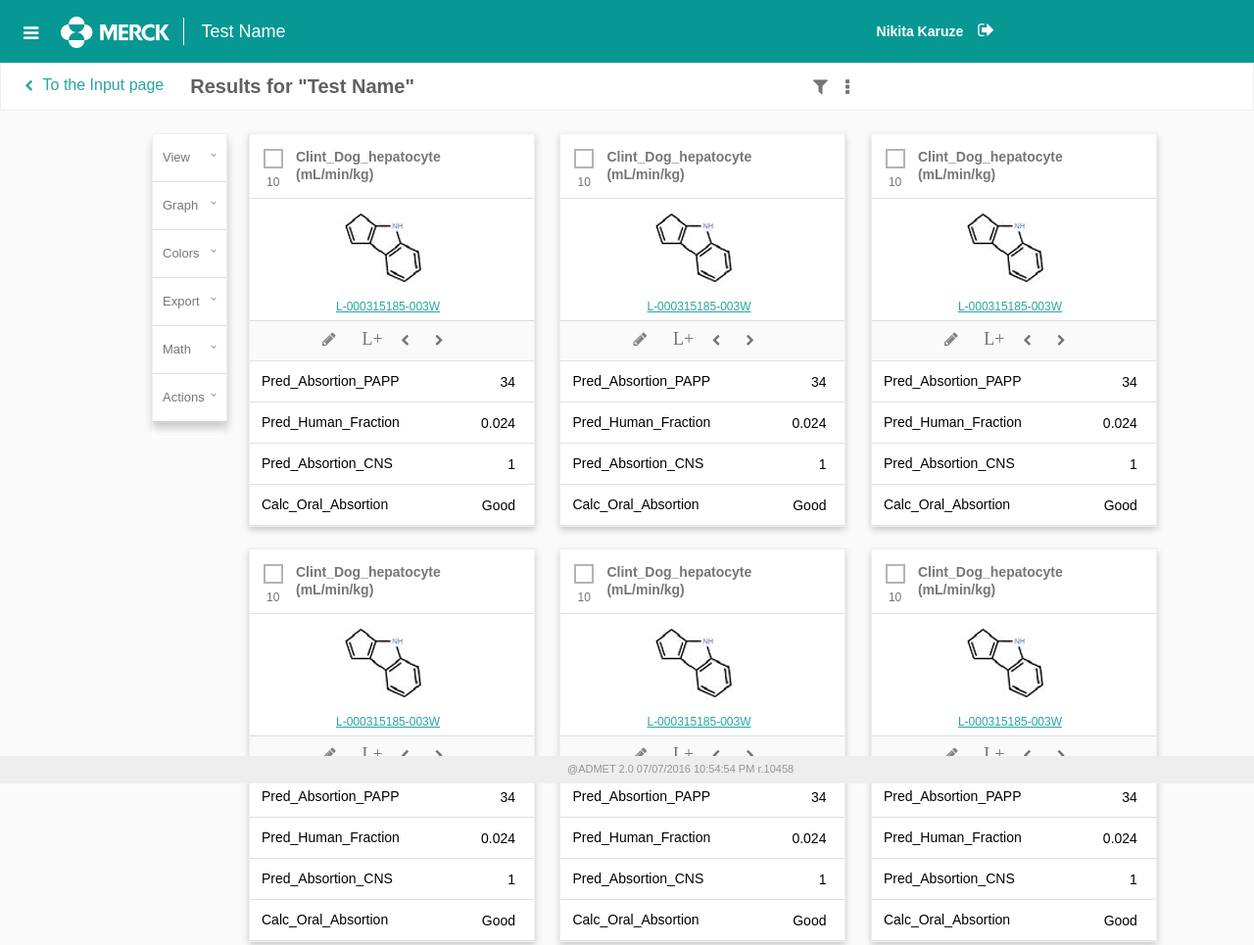
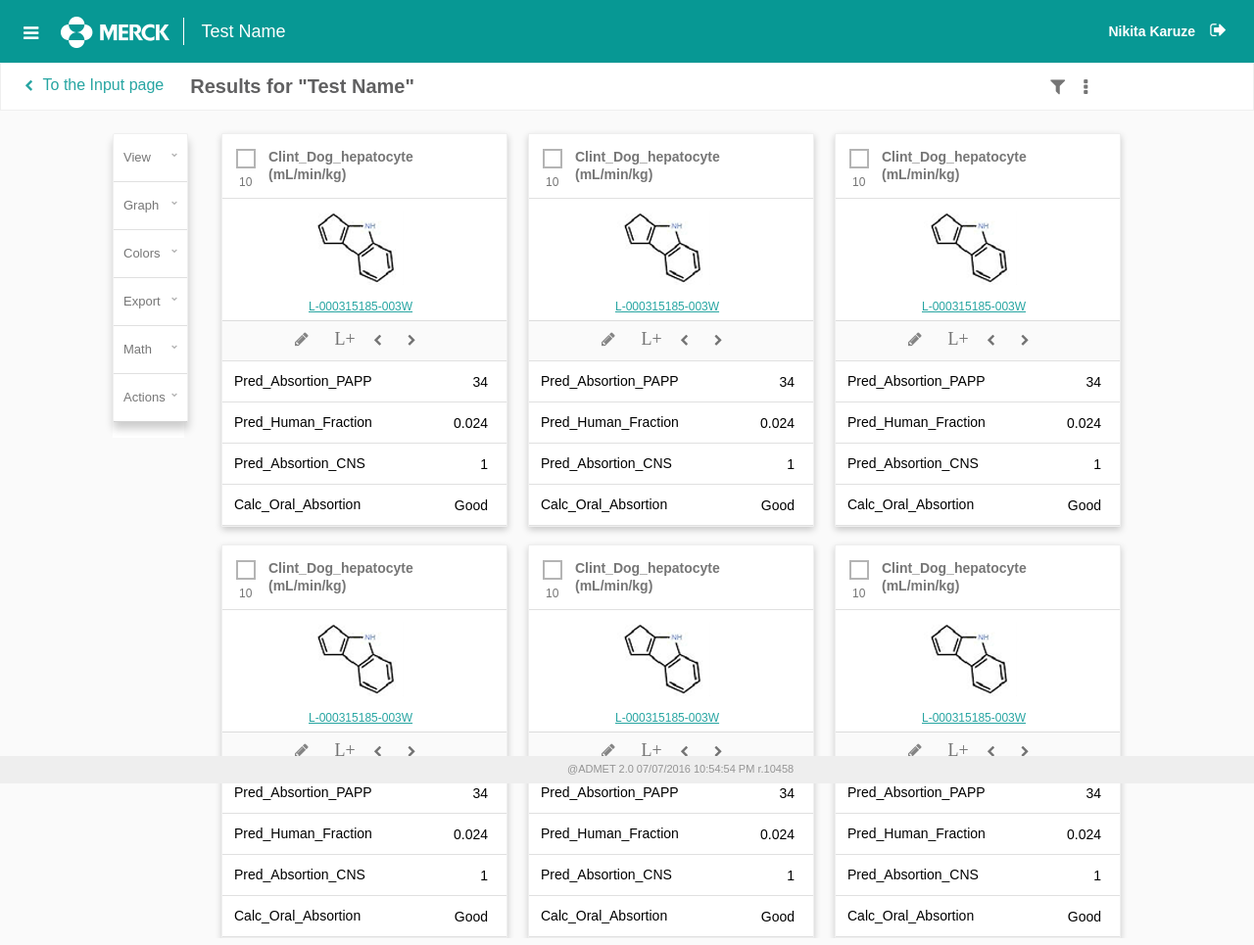
Before and after one commit to mariya20nov/proj1, a plain HTML site: page index.html in a window 1280 px wide. Shown: the top 965 px of the page at 98% size. Drawn offline with Linux system fonts and the light colour scheme.

Commit message:
Centering

```diff
--- a/_styles/content.css
+++ b/_styles/content.css
@@ -1,10 +1,10 @@
 body > section {
-    width: 1000px;
-    margin-left: 250px;
-    margin-bottom: 30px;
+    width: 1050px;
+    margin: auto;
 }
 
 body > section > section {
+    float:right;
     display: inline-block;
     margin: 23px 21px -5px auto;
     width: 290px;
--- a/_styles/header.css
+++ b/_styles/header.css
@@ -42,7 +42,7 @@ body > header > section > * {
     margin-right: 8px;
 }
 #exitButton {
-    margin: 22px 265px auto 7px; /* todo */
+    margin: 22px 2.2% auto 7px;
     font-size: large;
 }
 
@@ -90,8 +90,8 @@ body > header > section:last-child > h1 {
     float: right;
     width: 4px;
     height: 16px;
-    padding-left: 15px;
-    margin: 11px 412px auto auto;
+    /*margin: 11px 412px auto auto;*/
+    margin: 11px 13.2% auto auto;
     color: rgba(0, 0, 0, 0.54);
     font-size: 19px;
 }
@@ -99,7 +99,7 @@ body > header > section:last-child > h1 {
     float: right;
     width: 4px;
     height: 16px;
-    margin: 10px 14px auto auto;
+    margin: 10px 30px auto auto;
     color: rgba(0, 0, 0, 0.54);
     font-size: 19px;
 }
@@ -112,7 +112,8 @@ body > header > section:last-child > #filter:hover ~ #menu,
 }
 body > header > section:last-child > section {
     position: absolute;
-    right: 427px;
+    /*right: 427px;*/
+    right: 14.5%;
     width: 214px;
     height: 154px;
     box-shadow: 0.9px 0.5px 5px rgba(0, 0, 0, 0.3);
--- a/_styles/nav.css
+++ b/_styles/nav.css
@@ -1,14 +1,13 @@
-body > aside {
-    margin: 23px 26px 108px 155px;
+body > section > aside {
+    /*margin: 23px 26px 108px 155px;*/
     display: inline-block;
-    clear: left;
-    float: left;
+    margin-top: 23px;
     background-color: #fff;
     height: 311px;
     width: 73px;
 }
 
-body > aside > nav {
+body > section > aside > nav {
     width: 75px;
     height: 293px;
     background-color: white;
@@ -17,13 +16,13 @@ body > aside > nav {
     box-shadow: 0.5px 7px 9px rgba(0, 0, 0, 0.2);
 }
 
-body > aside > nav > ul {
+body > section > aside > nav > ul {
     list-style-type: none;
     padding: 0;
     margin: 0;
 }
 
-body > aside > nav > ul > li {
+body > section > aside > nav > ul > li {
     height: 48px;
     width: 100%;
     /*text-align: center;*/
@@ -31,14 +30,14 @@ body > aside > nav > ul > li {
     position: relative;
     border-bottom: 1px solid rgba(0, 0, 0, .12);
 }
-body > aside > nav > ul > li > a {
+body > section > aside > nav > ul > li > a {
     position: absolute;
     left: 10px;
     top: 16px;
     color: rgba(1, 1, 1, .54);
     font-size: 13px;
 }
-body > aside > nav > ul > li > i {
+body > section > aside > nav > ul > li > i {
     float: right;
     margin-top: 18px; /* todo проверить после смены шрифтов*/
     margin-right: 10px;
--- a/index.html
+++ b/index.html
@@ -44,6 +44,38 @@
     </section>
 </header>
 
+<!--<aside>-->
+    <!--<nav>-->
+        <!--<ul>-->
+            <!--<li>-->
+                <!--<a href="/testName/View">View</a>-->
+                <!--<i class="fa fa-chevron-down"></i>-->
+            <!--</li>-->
+            <!--<li>-->
+                <!--<a href="/testName/Graph">Graph</a>-->
+                <!--<i class="fa fa-chevron-down"></i>-->
+            <!--</li>-->
+            <!--<li>-->
+                <!--<a href="/testName/Colors">Colors</a>-->
+                <!--<i class="fa fa-chevron-down"></i>-->
+            <!--</li>-->
+            <!--<li>-->
+                <!--<a href="/testName/Export">Export</a>-->
+                <!--<i class="fa fa-chevron-down"></i>-->
+            <!--</li>-->
+            <!--<li>-->
+                <!--<a href="/testName/Math">Math</a>-->
+                <!--<i class="fa fa-chevron-down"></i>-->
+            <!--</li>-->
+            <!--<li>-->
+                <!--<a href="/testName/Actions">Actions</a>-->
+                <!--<i class="fa fa-chevron-down"></i>-->
+            <!--</li>-->
+        <!--</ul>-->
+    <!--</nav>-->
+<!--</aside>-->
+
+<section>
     <aside>
         <nav>
             <ul>
@@ -74,8 +106,6 @@
             </ul>
         </nav>
     </aside>
-
-<section>
     <section>
         <ul>
             <li>
```
Lines whose indentation alone changed are shown as unchanged.
